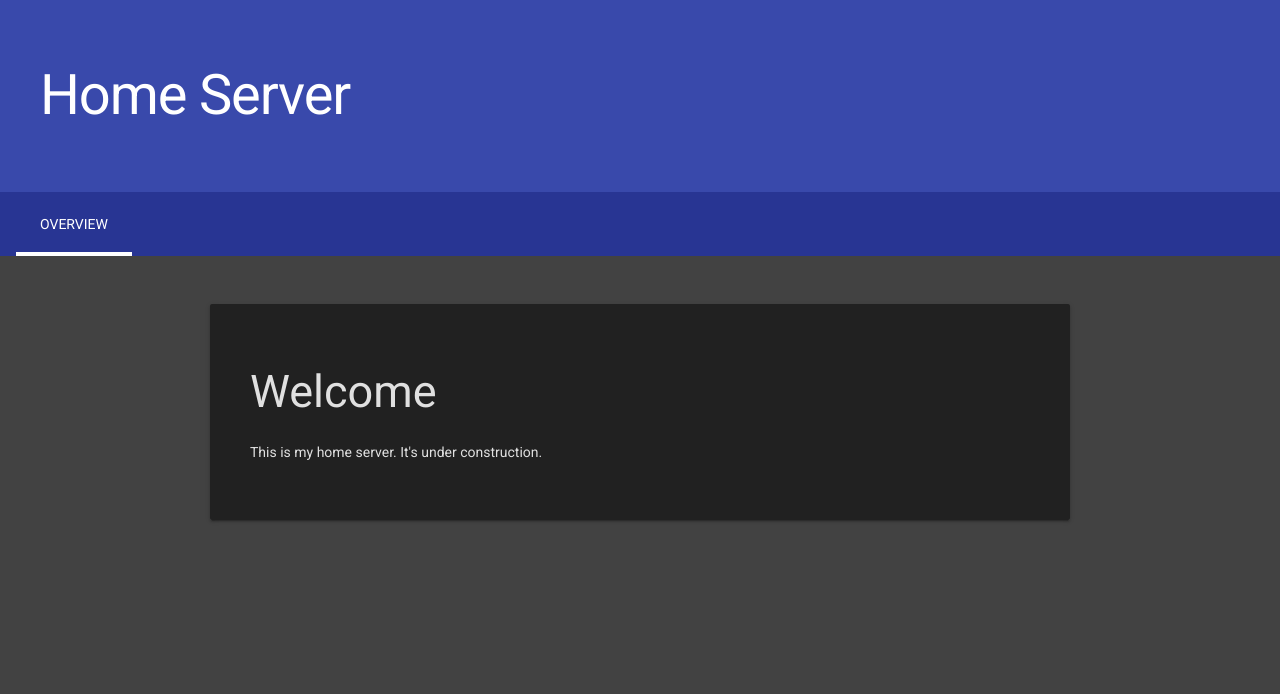
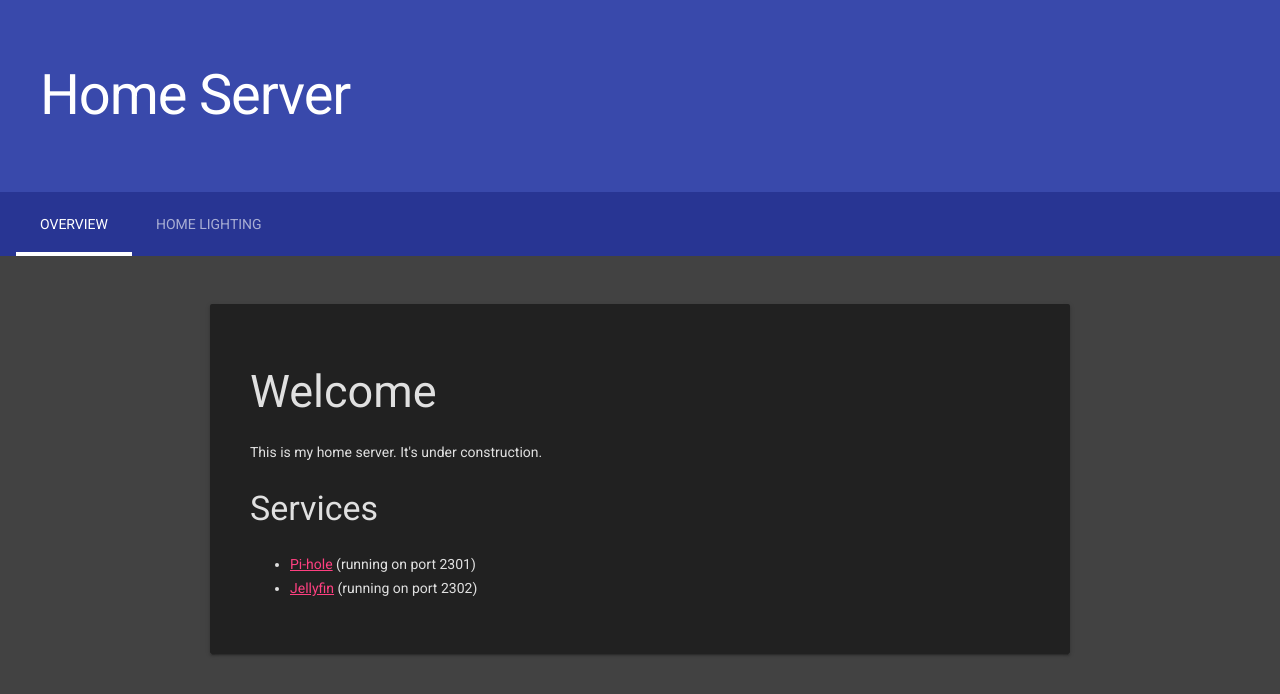
Before and after one commit to cwshugg/dimrod, a plain HTML site: page http/root/index.html in a window 1280 px wide. Drawn offline with nearby package versions, Linux system fonts and the light colour scheme.

Commit message:
implemented more code to help me build my website

```diff
--- a/http/root/index.html
+++ b/http/root/index.html
@@ -79,10 +79,11 @@ The GitHub repository can be found at this link:
         </div>
 
         <!-- JS imports -->
-        <script src="https://code.getmdl.io/1.3.0/material.min.js"></script>
+        <script src="script/utils.js"></script>
         <script src="script/cards.js"></script>
         <script src="script/tabs.js"></script>
         <script src="script/services.js"></script>
         <script src="script/home.js"></script>
+        <script src="https://code.getmdl.io/1.3.0/material.min.js"></script>
     </body>
 </html>
--- a/http/root/script/cards.js
+++ b/http/root/script/cards.js
@@ -38,7 +38,6 @@ class Card
 
         // set up a few internal fields for other parts of the card
         this.title = null;
-        this.text = null;
     }
 
     // Takes in a title and updates the card's title text.
@@ -59,16 +58,10 @@ class Card
         this.title.innerHTML = title;
     }
 
-    // Takes in text and updates the card's supporting text.
-    set_text(text)
+    // Takes in an HTML element and sets the card's inner "supporting text"
+    // HTML content
+    add_html(html)
     {
-        // if the text paragraph doesn't exist, create it
-        if (!this.text)
-        {
-            this.text = document.createElement("p");
-            this.text.id = this.id + "_text";
-            this.stdiv.appendChild(this.text);
-        }
-        this.text.innerHTML = text;
+        this.stdiv.appendChild(html);
     }
 }
--- a/http/root/script/home.js
+++ b/http/root/script/home.js
@@ -6,22 +6,83 @@
 const content = document.getElementById("content");
 const tab_anchors = document.getElementById("tab_anchors");
 
+// Other globals
+const hostname = window.location.hostname;
+
 // Services
 const services = [
+    new Service("pihole", "Pi-hole", new URL(hostname, "2301", "/admin/index.php")),
+    new Service("jellyfin", "Jellyfin", new URL(hostname, "2302", "/NEED_TO_ACTUALLY_MAKE_THIS"))
 ];
 
 // Window-load function
 window.onload = function()
 {
-    // set up page tabs
+    // TAB 1: OVERVIEW
     const tab_overview = new Tab("overview", true);
     tab_overview.set_title("Overview");
     content.appendChild(tab_overview.html);
     tab_anchors.appendChild(tab_overview.anchor);
 
+    // TAB 2: HOME LIGHTING
+    const tab_lighting = new Tab("lighting", false);
+    tab_lighting.set_title("Home Lighting");
+    content.appendChild(tab_lighting.html);
+    tab_anchors.appendChild(tab_lighting.anchor);
+
+    // initialize all tabs and their inner content
+    init_tab_overview(tab_overview);
+    init_tab_lighting(tab_lighting);
+}
+
+// ============================== Lighting Tab ============================== //
+// Initializes the lighting tab and everything within.
+function init_tab_lighting(tab_lighting)
+{
+    // TODO - replace this with actual lighting services
+    const card = new Card("card_lighting1");
+    card.set_title("Reachable Lights");
+    tab_lighting.add_card(card);
+
+    // TODO - replace this with actual lighting services
+}
+
+// ============================== Overview Tab ============================== //
+// Initializes the given tab as the main "overview" tab.
+function init_tab_overview(tab_overview)
+{
     // add an initial card to the overview tab
-    const card_welcome = new Card("card_welcome");
-    card_welcome.set_title("Welcome");
-    card_welcome.set_text("This is my home server. It's under construction.");
-    tab_overview.add_card(card_welcome);
+    const card_main = new Card("card_main");
+    card_main.set_title("Welcome");
+    tab_overview.add_card(card_main);
+    init_card_main(card_main);
 }
+
+// Initializes the main card on the home page.
+function init_card_main(card_main)
+{
+    // add introductory text to the card
+    const p1 = document.createElement("p");
+    p1.innerHTML = "This is my home server. It's under construction.";
+    card_main.add_html(p1);
+
+    // add a list of services to the div
+    const srvs_header = document.createElement("h3");
+    srvs_header.innerHTML = "Services";
+    card_main.add_html(srvs_header);
+
+    // create the services list
+    const srvs_list = document.createElement("ul");
+    for (let i = 0; i < services.length; i++)
+    {
+        const srv = services[i];
+        const li = document.createElement("li");
+        li.id = srv.id + "_list_item";
+
+        // append the anchor to the service and some extra text
+        li.appendChild(srv.make_anchor(srv.name));
+        li.innerHTML += " (running on port " + srv.url.port + ")";
+        srvs_list.appendChild(li);
+    }
+    card_main.add_html(srvs_list);
+}
--- a/http/root/script/services.js
+++ b/http/root/script/services.js
@@ -1,24 +1,26 @@
 // This module defines the 'Service' class, a simple uniform way for my server
 // to keep track of various services the home server provides.
-
-// Global status "enum" for services.
-const ServiceStatus =
-{
-    UNKNOWN: -1,
-    DOWN: 0,
-    UP: 1
-}
-
 
 // Main service class.
 class Service
 {
-    // Constructor.
-    constructor(name)
+    // Constructor. Takes in an ID, name, and a URL object.
+    constructor(id, name, url)
     {
+        this.id = id;
         this.name = name;
-        this.state = ServiceStatus.UNKNOWN;
+        this.url = url;
+    }
+
+    // =========================== HTML Elements ============================ //
+    // Creates and returns an HTML anchor element that takes the user to the
+    // running service.
+    make_anchor(text)
+    {
+        const a = document.createElement("a");
+        a.id = this.id + "_anchor";
+        a.href = this.url.get_string();
+        a.innerHTML = text;
+        return a;
     }
 }
-
-// Service status enum.
--- /dev/null
+++ b/http/root/script/utils.js
@@ -0,0 +1,22 @@
+// Utility module that defines helper classes/functions.
+
+class URL
+{
+    // Constructor. Takes in the address, port, and endpoint to form the full
+    // URL.
+    constructor(address, port, endpoint)
+    {
+        this.address = address;
+        this.port = port;
+        this.endpoint = endpoint;
+    }
+
+    // Creates a full URL string and returns it.
+    get_string()
+    {
+        return "http://" +
+               this.address + ":" +
+               this.port + "/" +
+               this.endpoint;
+    }
+}
```
